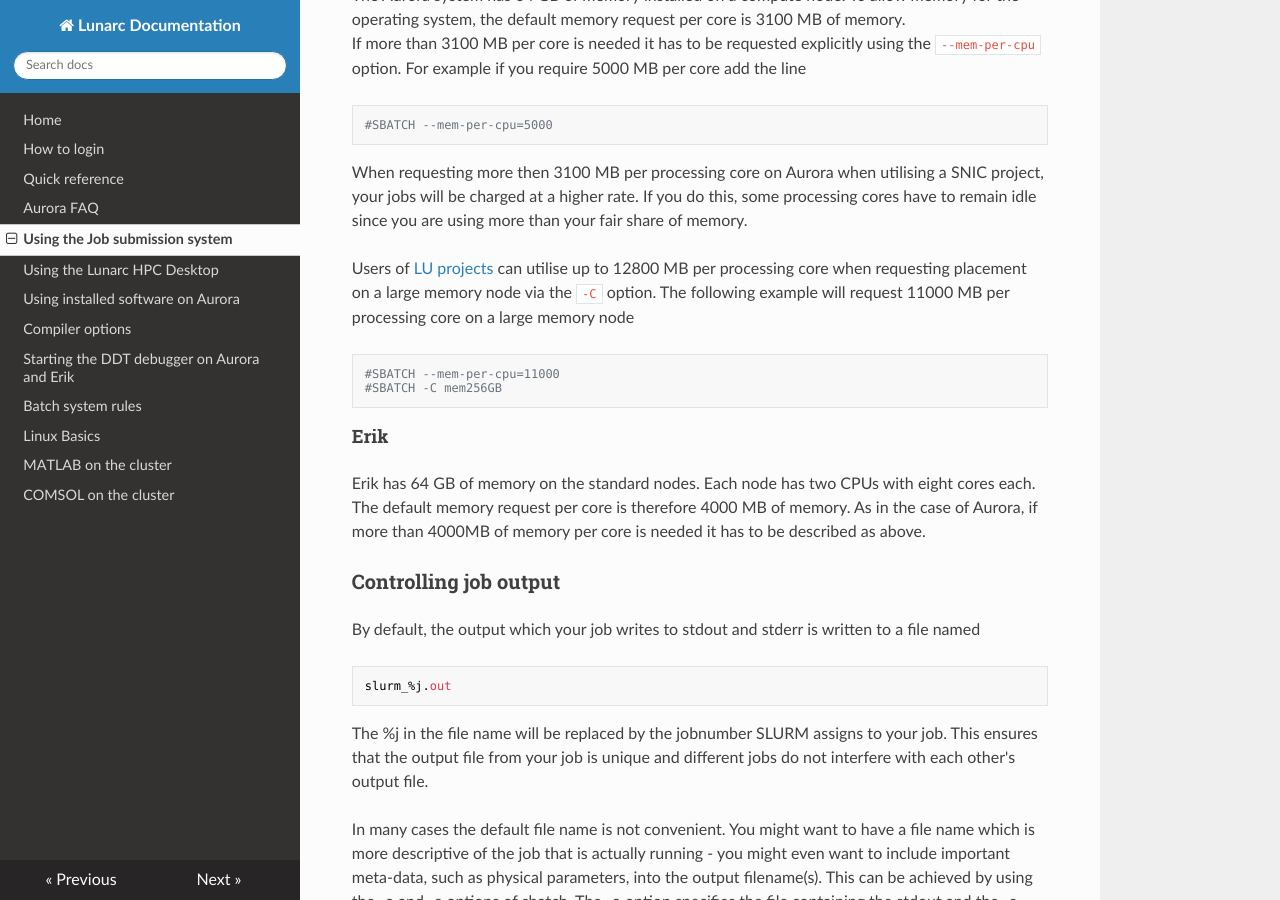
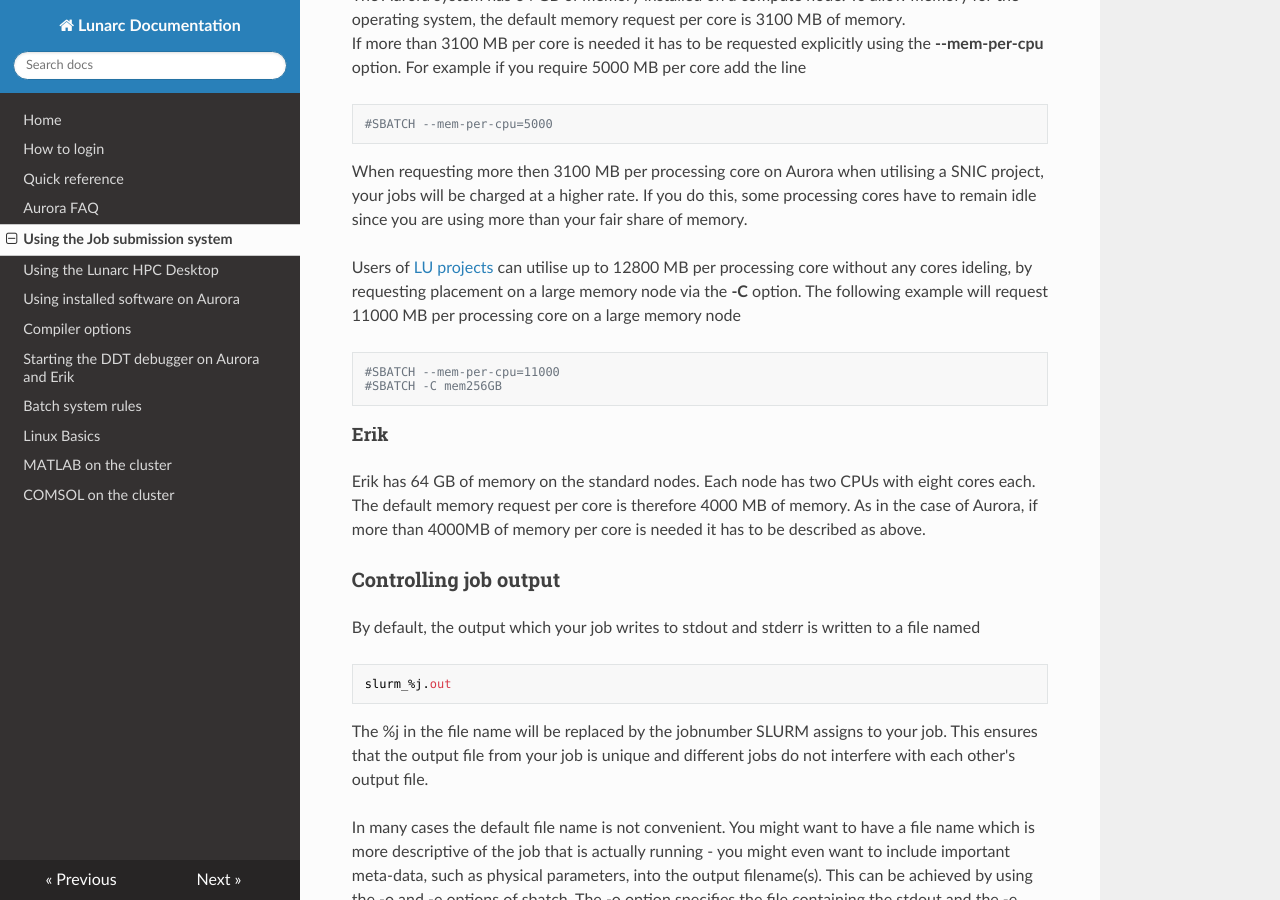
Before and after one commit to lunarc/lunarc_docs, an MkDocs documentation site: the page built from docs/batch_system.md, in a window 1280 px wide and 900 px high, scrolled down 4304 px. Built offline with MkDocs 1.6.1, drawn with Linux system fonts in a browser that asks for light colours; nearby versions of some CDN libraries; old or Windows-style settings are respelled for this version of MkDocs.

Commit message:
clarification on large memory usage

```diff
--- a/docs/batch_system.md
+++ b/docs/batch_system.md
@@ -193,7 +193,7 @@
 The Aurora system has 64 GB of memory installed on a compute node.  To
 allow memory for the operating system, the default memory request per core is 3100 MB of memory.
 If more than 3100 MB per core is needed it has to be
-requested explicitly using the `--mem-per-cpu` option.  For example if you require
+requested explicitly using the **--mem-per-cpu** option.  For example if you require
 5000 MB per core add the line
 
     #SBATCH --mem-per-cpu=5000
@@ -203,7 +203,7 @@
 charged at a higher rate. If you do this, some processing cores have to
 remain idle since you are using more than your fair share of memory.
 
-Users of [LU projects](#specifying-a-project-and-partition-for-users-with-lu-projects-or-multiple-projects) can utilise up to 12800 MB per processing core when requesting placement on a large memory node via the `-C` option.  The following example will request 11000 MB per processing core on a large memory node
+Users of [LU projects](#specifying-a-project-and-partition-for-users-with-lu-projects-or-multiple-projects) can utilise up to 12800 MB per processing core without any cores ideling, by requesting placement on a large memory node via the **-C** option.  The following example will request 11000 MB per processing core on a large memory node
 
     #SBATCH --mem-per-cpu=11000
     #SBATCH -C mem256GB
```
